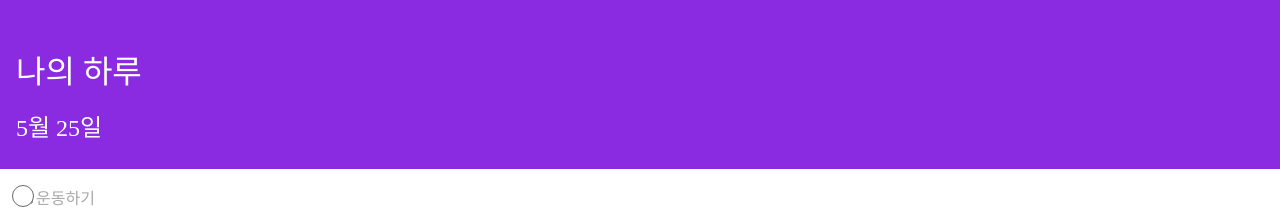
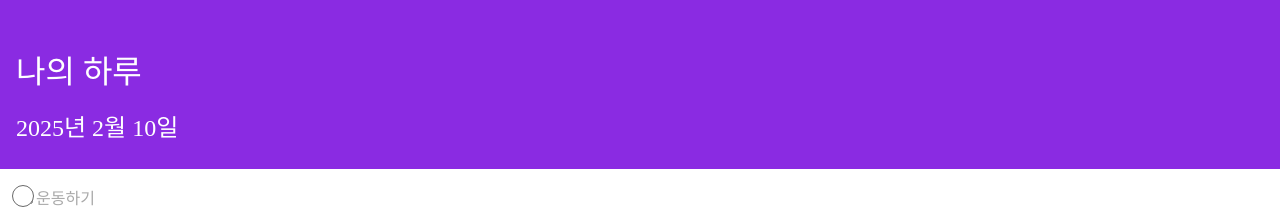
Before and after one commit to kimds777/Angular-todo-app, an Angular app: page / in a window 1280 px wide. Shown: the top 209 px of the page. Built offline with nearby package versions, Linux system fonts and the light colour scheme.

Commit message:
Feat : pipe 적용

```diff
--- a/src/app/todo/todos/todos.component.html
+++ b/src/app/todo/todos/todos.component.html
@@ -1,6 +1,6 @@
 <div class="title">
   <h1>나의 하루</h1>
-  <h2>5월 25일</h2>
+  <h2>{{today | date : 'YYYY년 M월 d일'}}</h2>
 </div>
 
 <div>
--- a/src/app/todo/todos/todos.component.ts
+++ b/src/app/todo/todos/todos.component.ts
@@ -16,6 +16,7 @@ export class TodosComponent {
   newText = '';
 
   todos: Todo[];
+  today: Date = new Date();
 
   constructor(){
     this.todos = [
```
